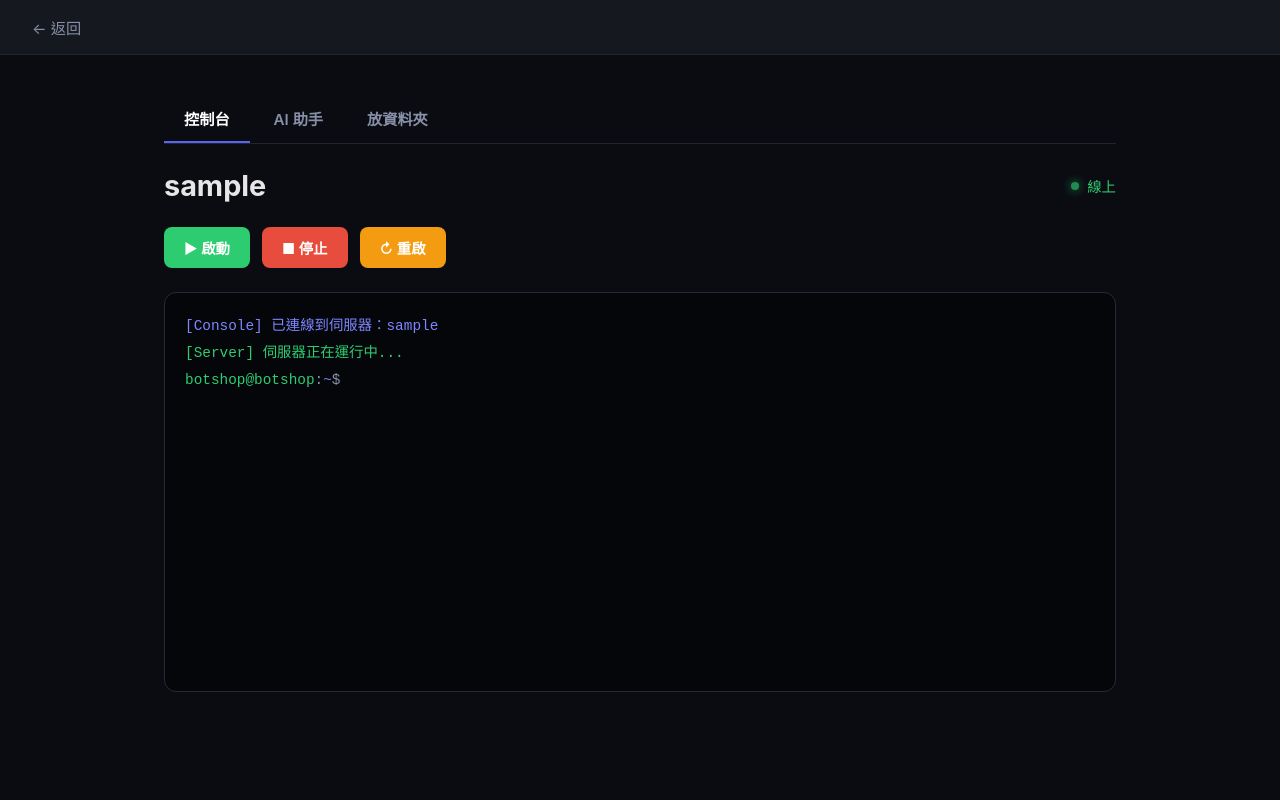
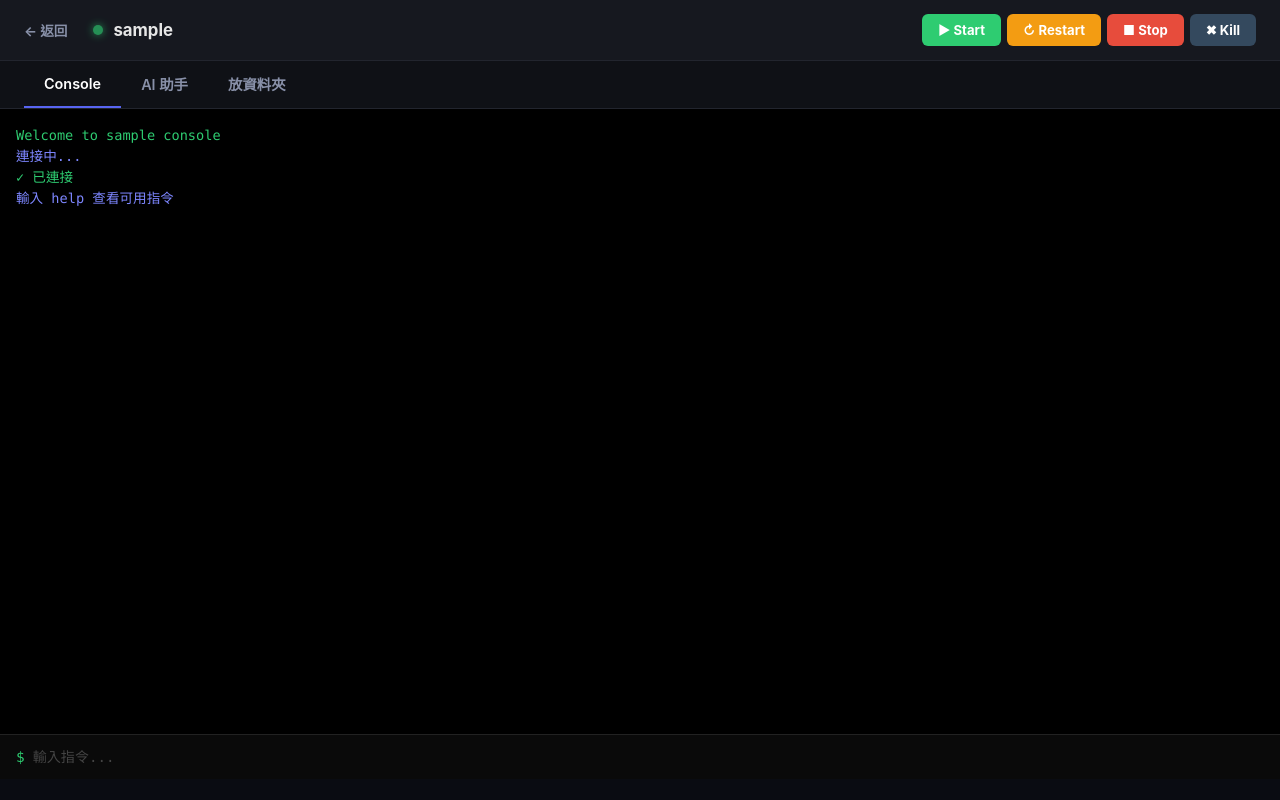
Before and after one commit to jjjhnhhyh-lab/botshop-01431, a Flask app: a page that uses templates/server_console.html in a window 1280 px wide. Run offline with Flask 3, Linux system fonts and the light colour scheme; the visitor is signed in with stand-in values (Sample User, id 1).

Commit message:
pterodactyl-style console

```diff
--- a/templates/server_console.html
+++ b/templates/server_console.html
@@ -13,25 +13,71 @@ body {
     font-family: -apple-system, BlinkMacSystemFont, 'Segoe UI', sans-serif;
     min-height: 100vh;
 }
-.topbar {
-    padding: 16px 32px;
+
+/* 頂部 bar */
+.server-bar {
     background: #16181f;
     border-bottom: 1px solid #22252e;
+    padding: 14px 24px;
+    display: flex;
+    align-items: center;
+    justify-content: space-between;
 }
-.back {
+.server-name {
+    display: flex;
+    align-items: center;
+    gap: 10px;
+    font-weight: 700;
+    font-size: 1.05rem;
+}
+.dot {
+    width: 10px; height: 10px;
+    border-radius: 50%;
+    background: #2ecc71;
+    box-shadow: 0 0 8px #2ecc71;
+    animation: pulse 2s ease-in-out infinite;
+}
+.dot.offline { background: #666; box-shadow: none; animation: none; }
+@keyframes pulse { 50% { opacity: 0.5; } }
+
+.power-buttons { display: flex; gap: 6px; }
+.pbtn {
+    border: none;
+    padding: 8px 16px;
+    border-radius: 6px;
+    font-size: 0.82rem;
+    font-weight: 700;
+    cursor: pointer;
+    color: white;
+    transition: all 0.15s;
+    font-family: inherit;
+    display: inline-flex;
+    align-items: center;
+    gap: 6px;
+}
+.pbtn-start { background: #2ecc71; }
+.pbtn-start:hover { background: #27ae60; }
+.pbtn-restart { background: #f39c12; }
+.pbtn-restart:hover { background: #e67e22; }
+.pbtn-stop { background: #e74c3c; }
+.pbtn-stop:hover { background: #c0392b; }
+.pbtn-kill { background: #34495e; }
+.pbtn-kill:hover { background: #2c3e50; }
+
+.back-link {
     color: #8890a8;
     text-decoration: none;
-    font-size: 0.95rem;
-    transition: color 0.2s;
+    font-size: 0.85rem;
+    margin-right: 16px;
 }
-.back:hover { color: white; }
-.wrap { max-width: 1000px; margin: 40px auto; padding: 0 24px; }
+.back-link:hover { color: white; }
 
+/* Tabs */
 .tabs {
     display: flex;
-    gap: 4px;
+    background: #0f1116;
     border-bottom: 1px solid #22252e;
-    margin-bottom: 24px;
+    padding: 0 24px;
 }
 .tab {
     padding: 12px 20px;
@@ -39,7 +85,7 @@ body {
     color: #8890a8;
     border: none;
     border-bottom: 2px solid transparent;
-    font-size: 0.95rem;
+    font-size: 0.9rem;
     font-weight: 600;
     cursor: pointer;
     transition: all 0.2s;
@@ -54,152 +100,119 @@ body {
 .panel { display: none; }
 .panel.active { display: block; }
 
-/* 控制台 */
-.server-header {
+/* Console (Pterodactyl style) */
+.console-wrap {
+    height: calc(100vh - 130px);
+    display: flex;
+    flex-direction: column;
+}
+.terminal {
+    flex: 1;
+    background: #000;
+    padding: 16px;
+    font-family: 'SF Mono', 'Monaco', 'Consolas', 'Courier New', monospace;
+    font-size: 0.85rem;
+    overflow-y: auto;
+    line-height: 1.55;
+    color: #c8c8c8;
+}
+.terminal::-webkit-scrollbar { width: 8px; }
+.terminal::-webkit-scrollbar-track { background: #0a0a0a; }
+.terminal::-webkit-scrollbar-thumb { background: #222; border-radius: 4px; }
+
+.tline { word-break: break-all; }
+.tline.info { color: #7d86ff; }
+.tline.ok { color: #2ecc71; }
+.tline.warn { color: #f39c12; }
+.tline.error { color: #e74c3c; }
+.tline.cmd { color: #fff; }
+.tline.cmd::before {
+    content: '$ ';
+    color: #2ecc71;
+}
+
+.command-line {
     display: flex;
     align-items: center;
-    justify-content: space-between;
-    margin-bottom: 24px;
+    background: #0a0a0a;
+    border-top: 1px solid #222;
+    padding: 10px 16px;
+    font-family: 'SF Mono', 'Monaco', 'Consolas', monospace;
+    gap: 8px;
 }
-.server-header h1 { margin: 0; font-size: 1.8rem; }
-.status {
-    display: inline-flex;
-    align-items: center;
-    gap: 8px;
-    color: #2ecc71;
-    font-size: 0.9rem;
+.command-line .prompt { color: #2ecc71; font-size: 0.9rem; }
+.command-line input {
+    flex: 1;
+    background: transparent;
+    border: none;
+    color: #e6e6e6;
+    font-size: 0.88rem;
+    font-family: inherit;
+    outline: none;
+    padding: 4px 0;
 }
-.status .dot {
-    width: 8px; height: 8px;
-    border-radius: 50%;
-    background: #2ecc71;
-    box-shadow: 0 0 10px #2ecc71;
-    animation: pulse 2s ease-in-out infinite;
-}
-@keyframes pulse { 50% { opacity: 0.5; } }
-.controls { display: flex; gap: 12px; margin-bottom: 24px; }
-.btn {
-    padding: 10px 20px;
-    border: none;
-    border-radius: 8px;
-    font-size: 0.9rem;
-    font-weight: 600;
-    cursor: pointer;
-    transition: all 0.2s;
-    color: white;
-    font-family: inherit;
-}
-.btn-start { background: #2ecc71; }
-.btn-start:hover { background: #27ae60; }
-.btn-stop { background: #e74c3c; }
-.btn-stop:hover { background: #c0392b; }
-.btn-restart { background: #f39c12; }
-.btn-restart:hover { background: #e67e22; }
-.console-box {
-    background: #05060a;
-    border: 1px solid #262a33;
-    border-radius: 12px;
-    padding: 20px;
-    font-family: 'Courier New', monospace;
-    font-size: 0.9rem;
-    height: 400px;
-    overflow-y: auto;
-    color: #8890a8;
-    line-height: 1.6;
-}
-.line { padding: 2px 0; }
-.line.ok { color: #2ecc71; }
-.line.info { color: #7d86ff; }
-.line.warn { color: #f39c12; }
-.line.error { color: #e74c3c; font-weight: 600; }
-.cursor {
-    display: inline-block;
-    width: 8px;
-    background: #8890a8;
-    animation: blink 1s step-end infinite;
-}
-@keyframes blink { 50% { opacity: 0; } }
+.command-line input::placeholder { color: #444; }
 
 /* AI 助手 */
+.ai-wrap { padding: 40px 24px; }
 .ai-box {
     background: #181b22;
     border: 1px solid #262a33;
     border-radius: 12px;
     padding: 40px;
     text-align: center;
+    max-width: 600px;
+    margin: 0 auto;
 }
 .ai-box .icon { font-size: 4rem; margin-bottom: 16px; }
 .ai-box h3 { margin: 0 0 8px; }
 .ai-box p { color: #8890a8; margin: 0; }
 
-/* 放資料夾 */
-.files-toolbar {
-    display: flex;
-    gap: 12px;
-    margin-bottom: 20px;
-}
-.btn-newfolder {
-    background: #5865F2;
-    color: white;
+/* 檔案管理 */
+.files-wrap { padding: 24px; }
+.files-toolbar { display: flex; gap: 12px; margin-bottom: 20px; }
+.btn-newfolder, .btn-upload {
     border: none;
     padding: 10px 20px;
     border-radius: 8px;
     font-size: 0.9rem;
     font-weight: 600;
     cursor: pointer;
+    color: white;
     transition: all 0.2s;
     font-family: inherit;
 }
+.btn-newfolder { background: #5865F2; }
 .btn-newfolder:hover { background: #4752c4; }
-.btn-upload {
-    background: #2ecc71;
-    color: white;
-    border: none;
-    padding: 10px 20px;
-    border-radius: 8px;
-    font-size: 0.9rem;
-    font-weight: 600;
-    cursor: pointer;
-    transition: all 0.2s;
-    font-family: inherit;
-}
+.btn-upload { background: #2ecc71; }
 .btn-upload:hover { background: #27ae60; }
 
-.files-header {
+.files-header, .file-row {
     display: grid;
     grid-template-columns: 1fr 120px 80px;
     padding: 12px 16px;
+    align-items: center;
+}
+.files-header {
     border-bottom: 1px solid #22252e;
-    font-size: 0.8rem;
+    font-size: 0.78rem;
     color: #666;
     text-transform: uppercase;
-    letter-spacing: 0.05em;
 }
 .file-row {
-    display: grid;
-    grid-template-columns: 1fr 120px 80px;
-    padding: 14px 16px;
     border-bottom: 1px solid #1a1d26;
-    align-items: center;
     transition: background 0.15s;
 }
 .file-row:hover { background: #16181f; }
-.file-row .name {
-    display: flex;
-    align-items: center;
-    gap: 10px;
-    color: white;
-}
-.file-row .size { color: #8890a8; font-size: 0.9rem; }
+.file-row .name { display: flex; align-items: center; gap: 10px; color: white; }
+.file-row .size { color: #8890a8; font-size: 0.88rem; }
 .file-row .actions button {
     background: transparent;
     color: #666;
     border: none;
     cursor: pointer;
-    font-size: 1.1rem;
     padding: 4px 8px;
     border-radius: 6px;
-    transition: all 0.15s;
 }
 .file-row .actions button:hover { color: #e74c3c; background: #2a1f22; }
 
@@ -209,57 +222,56 @@ body {
     color: #666;
 }
 .empty-files .icon { font-size: 3rem; margin-bottom: 12px; opacity: 0.4; }
-
-.total {
-    text-align: right;
-    padding: 16px;
-    font-size: 0.85rem;
-    color: #8890a8;
-}
+.total { text-align: right; padding: 16px; color: #8890a8; font-size: 0.85rem; }
 </style>
 </head>
 <body>
 
-<div class="topbar">
-    <a href="/dashboard" class="back">← 返回</a>
+<div class="server-bar">
+    <div class="server-name">
+        <a href="/dashboard" class="back-link">← 返回</a>
+        <span class="dot" id="statusDot"></span>
+        <span id="serverName">{{ server_name }}</span>
+    </div>
+    <div class="power-buttons">
+        <button class="pbtn pbtn-start" onclick="startServer()">▶ Start</button>
+        <button class="pbtn pbtn-restart" onclick="restartServer()">↻ Restart</button>
+        <button class="pbtn pbtn-stop" onclick="stopServer()">■ Stop</button>
+        <button class="pbtn pbtn-kill" onclick="killServer()">✖ Kill</button>
+    </div>
 </div>
 
-<div class="wrap">
 <div class="tabs">
-        <button class="tab active" onclick="showTab('console', this)">控制台</button>
+    <button class="tab active" onclick="showTab('console', this)">Console</button>
     <button class="tab" onclick="showTab('ai', this)">AI 助手</button>
     <button class="tab" onclick="showTab('files', this)">放資料夾</button>
 </div>
 
-    <!-- 控制台 -->
+<!-- Console -->
 <div id="panel-console" class="panel active">
-        <div class="server-header">
-            <h1>{{ server_name }}</h1>
-            <div class="status"><span class="dot"></span>線上</div>
-        </div>
-        <div class="controls">
-            <button class="btn btn-start" onclick="startServer()">▶ 啟動</button>
-            <button class="btn btn-stop" onclick="stopServer()">■ 停止</button>
-            <button class="btn btn-restart" onclick="restartServer()">↻ 重啟</button>
-        </div>
-        <div class="console-box" id="console">
-            <div class="line info">[Console] 已連線到伺服器：{{ server_name }}</div>
-            <div class="line ok">[Server] 伺服器正在運行中...</div>
-            <div class="line"><span style="color:#2ecc71">botshop@botshop</span>:<span style="color:#7d86ff">~</span>$ <span class="cursor"></span></div>
+    <div class="console-wrap">
+        <div class="terminal" id="terminal"></div>
+        <form class="command-line" onsubmit="sendCommand(event)">
+            <span class="prompt">$</span>
+            <input type="text" id="cmdInput" placeholder="輸入指令..." autocomplete="off" autofocus>
+        </form>
     </div>
 </div>
 
-    <!-- AI 助手 -->
+<!-- AI -->
 <div id="panel-ai" class="panel">
+    <div class="ai-wrap">
         <div class="ai-box">
             <div class="icon">🤖</div>
             <h3>AI 助手</h3>
             <p>功能開發中</p>
         </div>
     </div>
+</div>
 
-    <!-- 放資料夾 -->
+<!-- Files -->
 <div id="panel-files" class="panel">
+    <div class="files-wrap">
         <div class="files-toolbar">
             <button class="btn-newfolder" onclick="newFolder()">📁 新增資料夾</button>
             <button class="btn-upload" onclick="document.getElementById('fileInput').click()">📤 上傳檔案</button>
@@ -278,6 +290,7 @@ body {
 <script>
 const SERVER_NAME = {{ server_name|tojson }};
 const STORAGE_KEY = 'botshop_files_' + SERVER_NAME;
+let running = false;
 
 function showTab(id, el) {
     document.querySelectorAll('.panel').forEach(p => p.classList.remove('active'));
@@ -285,45 +298,116 @@ function showTab(id, el) {
     document.getElementById('panel-' + id).classList.add('active');
     el.classList.add('active');
     if (id === 'files') renderFiles();
+    if (id === 'console') document.getElementById('cmdInput').focus();
 }
 
-function logLine(text, cls = '') {
-    const box = document.getElementById('console');
+// ── Terminal ──
+const term = document.getElementById('terminal');
+
+function tlog(text, cls = '') {
     const div = document.createElement('div');
-    div.className = 'line ' + cls;
-    const now = new Date().toLocaleTimeString('zh-TW');
-    div.textContent = '[' + now + '] ' + text;
-    box.appendChild(div);
-    box.scrollTop = box.scrollHeight;
+    div.className = 'tline ' + cls;
+    div.textContent = text;
+    term.appendChild(div);
+    term.scrollTop = term.scrollHeight;
 }
 
+function setRunning(state) {
+    running = state;
+    const dot = document.getElementById('statusDot');
+    if (state) dot.classList.remove('offline');
+    else dot.classList.add('offline');
+}
+
+// ── 啟動/停止/重啟 ──
 function startServer() {
+    if (running) { tlog('伺服器已在運行中', 'warn'); return; }
     const files = getFiles();
     if (files.length === 0) {
-        logLine('✗ 錯誤：伺服器內沒有任何檔案，無法啟動', 'error');
-        logLine('✗ 請先到「放資料夾」上傳檔案或新增資料夾', 'error');
+        tlog('✗ 錯誤：伺服器內沒有任何檔案，無法啟動', 'error');
+        tlog('✗ 請先到「放資料夾」上傳檔案或新增資料夾', 'error');
         return;
     }
-    logLine('> 正在啟動伺服器...', 'info');
-    setTimeout(() => logLine('✓ 伺服器已啟動', 'ok'), 800);
+    tlog('> 正在啟動伺服器...', 'info');
+    setTimeout(() => {
+        setRunning(true);
+        tlog('✓ 伺服器已啟動', 'ok');
+        tlog('  botshop@botshop:~$ 等待指令...', 'info');
+    }, 1000);
 }
 
 function stopServer() {
-    logLine('> 正在停止伺服器...', 'warn');
-    setTimeout(() => logLine('✓ 伺服器已停止', 'ok'), 800);
+    if (!running) { tlog('伺服器未在運行', 'warn'); return; }
+    tlog('> 正在停止伺服器...', 'warn');
+    setTimeout(() => {
+        setRunning(false);
+        tlog('✓ 伺服器已停止', 'ok');
+    }, 800);
 }
 
 function restartServer() {
     const files = getFiles();
     if (files.length === 0) {
-        logLine('✗ 錯誤：伺服器內沒有任何檔案，無法重啟', 'error');
-        logLine('✗ 請先到「放資料夾」上傳檔案或新增資料夾', 'error');
+        tlog('✗ 錯誤：伺服器內沒有任何檔案，無法重啟', 'error');
+        tlog('✗ 請先到「放資料夾」上傳檔案或新增資料夾', 'error');
         return;
     }
-    logLine('> 正在重啟伺服器...', 'info');
-    setTimeout(() => logLine('✓ 伺服器已重啟', 'ok'), 800);
+    tlog('> 正在重啟伺服器...', 'info');
+    setTimeout(() => {
+        setRunning(true);
+        tlog('✓ 伺服器已重啟', 'ok');
+    }, 1000);
 }
 
+function killServer() {
+    tlog('> 強制終止伺服器...', 'error');
+    setTimeout(() => {
+        setRunning(false);
+        tlog('✓ 伺服器已強制終止', 'ok');
+    }, 500);
+}
+
+// ── 指令輸入 ──
+function sendCommand(e) {
+    e.preventDefault();
+    const input = document.getElementById('cmdInput');
+    const cmd = input.value.trim();
+    if (!cmd) return;
+    input.value = '';
+    tlog('$ ' + cmd, 'cmd');
+
+    // 簡單指令處理
+    const parts = cmd.split(/\s+/);
+    const c = parts[0].toLowerCase();
+
+    switch (c) {
+        case 'help':
+            tlog('可用指令：', 'info');
+            tlog('  help        顯示幫助', 'info');
+            tlog('  ls          列出檔案', 'info');
+            tlog('  clear       清空終端機', 'info');
+            tlog('  whoami      顯示目前使用者', 'info');
+            tlog('  date        顯示時間', 'info');
+            break;
+        case 'ls': {
+            const files = getFiles();
+            if (files.length === 0) tlog('（空）', 'info');
+            else files.forEach(f => tlog('  ' + (f.type === 'folder' ? '📁 ' : '📄 ') + f.name, 'info'));
+            break;
+        }
+        case 'clear':
+            term.innerHTML = '';
+            break;
+        case 'whoami':
+            tlog('botshop', 'ok');
+            break;
+        case 'date':
+            tlog(new Date().toString(), 'info');
+            break;
+        default:
+            tlog('command not found: ' + c, 'error');
+    }
+}
 
 // ── 檔案管理 ──
 function getFiles() {
@@ -333,14 +417,12 @@ function getFiles() {
 function saveFiles(arr) {
     localStorage.setItem(STORAGE_KEY, JSON.stringify(arr));
 }
-
 function fmtSize(bytes) {
     if (bytes < 1024) return bytes + ' B';
     if (bytes < 1024*1024) return (bytes/1024).toFixed(1) + ' KB';
     if (bytes < 1024*1024*1024) return (bytes/1024/1024).toFixed(1) + ' MB';
     return (bytes/1024/1024/1024).toFixed(2) + ' GB';
 }
-
 function renderFiles() {
     const list = document.getElementById('fileList');
     const total = document.getElementById('totalSize');
@@ -352,20 +434,14 @@ function renderFiles() {
     }
     list.innerHTML = files.map((f, i) => `
         <div class="file-row">
-            <div class="name">
-                <span>${f.type === 'folder' ? '📁' : '📄'}</span>
-                <span>${f.name}</span>
-            </div>
+            <div class="name"><span>${f.type === 'folder' ? '📁' : '📄'}</span><span>${f.name}</span></div>
             <div class="size">${f.type === 'folder' ? '—' : fmtSize(f.size)}</div>
-            <div class="actions">
-                <button onclick="deleteFile(${i})" title="刪除">✕</button>
-            </div>
+            <div class="actions"><button onclick="deleteFile(${i})">✕</button></div>
         </div>
     `).join('');
     const sum = files.reduce((s, f) => s + (f.size || 0), 0);
     total.textContent = '共 ' + files.length + ' 個項目 · ' + fmtSize(sum);
 }
-
 function newFolder() {
     const name = prompt('資料夾名稱：');
     if (!name || !name.trim()) return;
@@ -374,7 +450,6 @@ function newFolder() {
     saveFiles(files);
     renderFiles();
 }
-
 function handleUpload(e) {
     const file = e.target.files[0];
     if (!file) return;
@@ -384,7 +459,6 @@ function handleUpload(e) {
     renderFiles();
     e.target.value = '';
 }
-
 function deleteFile(i) {
     if (!confirm('確定刪除？')) return;
     const files = getFiles();
@@ -392,6 +466,14 @@ function deleteFile(i) {
     saveFiles(files);
     renderFiles();
 }
+
+// 初始化
+tlog('Welcome to ' + SERVER_NAME + ' console', 'ok');
+tlog('連接中...', 'info');
+setTimeout(() => {
+    tlog('✓ 已連接', 'ok');
+    tlog('輸入 help 查看可用指令', 'info');
+}, 500);
 </script>
 
 </body>
```
Lines whose indentation alone changed are shown as unchanged.
